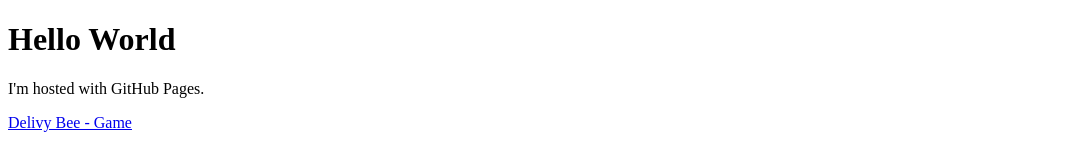
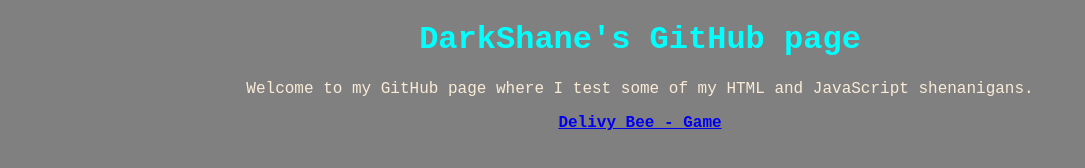
Before and after one commit to DarkShane/darkshane.github.io, a plain HTML site: page index.html in a window 1280 px wide. Shown: the whole page, without its empty margins (0-1085 px from the left). Drawn offline with Linux system fonts and the light colour scheme.

Commit message:
Some formatting & CSS

```diff
--- /dev/null
+++ b/index.css
@@ -0,0 +1,14 @@
+body {
+    font-family:'Courier New', Courier, monospace;
+    color: antiquewhite;
+    background-color: #808080;
+    text-align: center;
+}
+
+h1 {
+    color: #00FFFF;
+}
+
+a {
+    font-weight: bold;
+}
--- a/index.html
+++ b/index.html
@@ -1,11 +1,13 @@
 <!DOCTYPE html>
 <html>
     <head>
+        <title>DarkShane's GitHub Page | Index</title>
+        <link rel="stylesheet" type="text/css" href="index.css">
         <link rel="icon" href="img/Drzol_notext.png">
     </head>
     <body>
-        <h1>Hello World</h1>
-        <p>I'm hosted with GitHub Pages.</p>
+        <h1>DarkShane's GitHub page</h1>
+        <p>Welcome to my GitHub page where I test some of my HTML and JavaScript shenanigans.</p>
         <a href="/flappybee/flappybee.html">Delivy Bee - Game </a>
     </body>
 </html>
```
